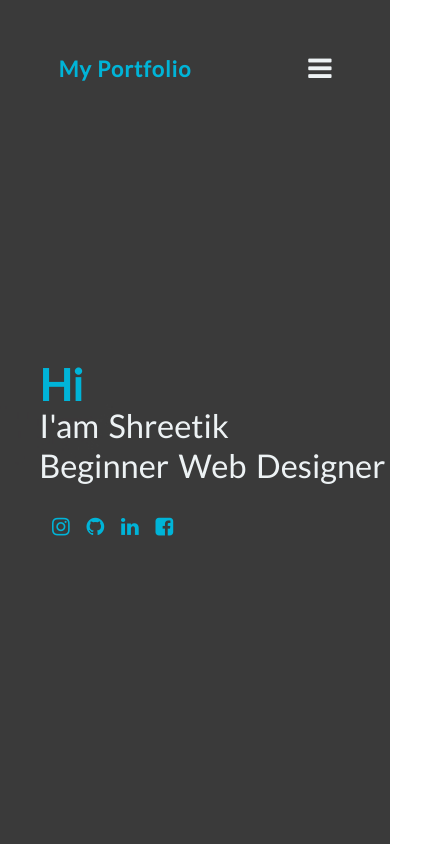
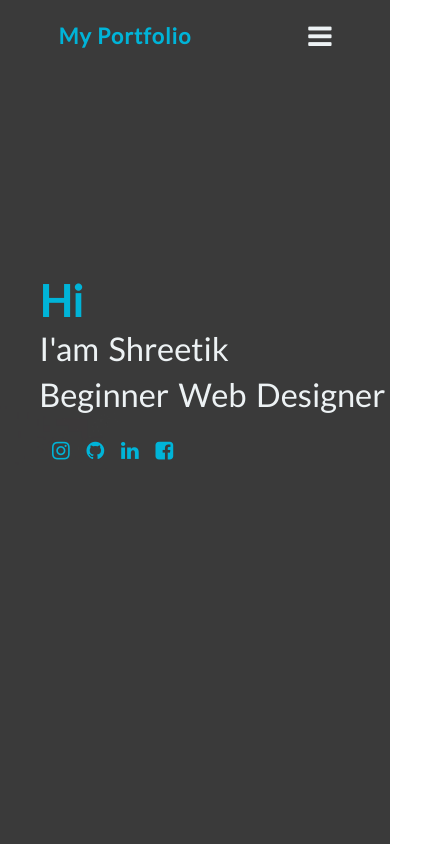
Before and after one commit to shreetik/My-Portfolio.github.io, a plain HTML site: page index.html in a window 390 px wide. Shown: the top 844 px of the page, 432 px wide, since content can reach past the window. Drawn offline with Linux system fonts and the light colour scheme.

Commit message:
fix over-flow hidden

```diff
--- a/style.css
+++ b/style.css
@@ -21,11 +21,11 @@ html {
   /* background-size: 100%; */
 }
 .first {
-  width: 100vw;
+  width: 100%;
   height: 100vh;
   background-image: url("shreetik.jpg");
   background-repeat: no-repeat;
-  overflow: ;
+  overflow: hidden;
   background-attachment: fixed;
   /* background-color: blanchedalmond; */
   background-size: cover;
@@ -274,15 +274,14 @@ header.sticky {
     background-size: cover;
   }
   .nav {
-    padding: 3rem 0rem 0rem 0rem;
-    height: 9.7rem;
+    height: 6.7rem;
   }
   .logo a {
     font-size: 2rem;
   }
   .box2 {
     width: 39.7rem;
-    height: 60.1rem;
+    height: 50.1rem;
   }
   .box1 {
     width: 32.5rem;
@@ -294,11 +293,11 @@ header.sticky {
   }
   .box1 h1 {
     font-size: 3rem;
-    line-height: 3.6rem;
+    line-height: 4.2rem;
   }
   .con-icon {
     right: 23rem;
-    top: 36.8rem;
+    top: 32.8rem;
     justify-content: space-around;
   }
   .con-icon i {
```
